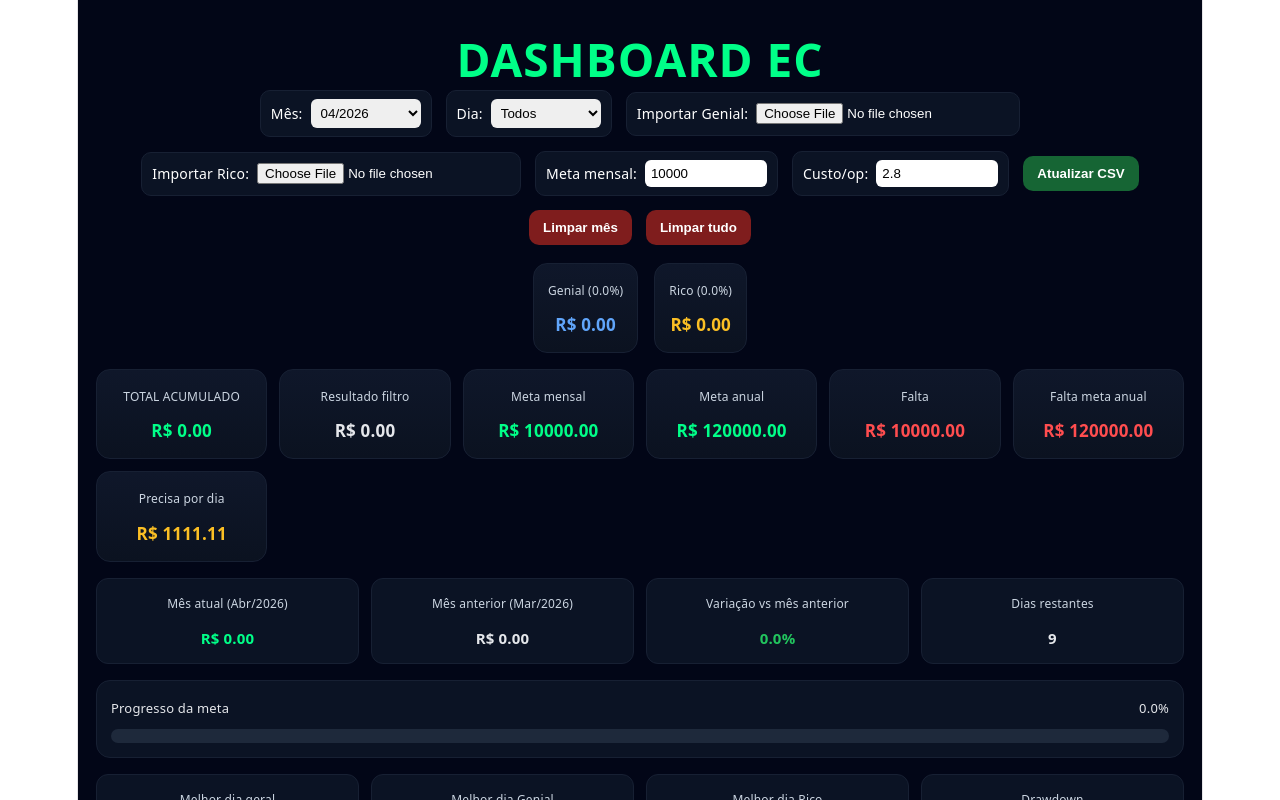
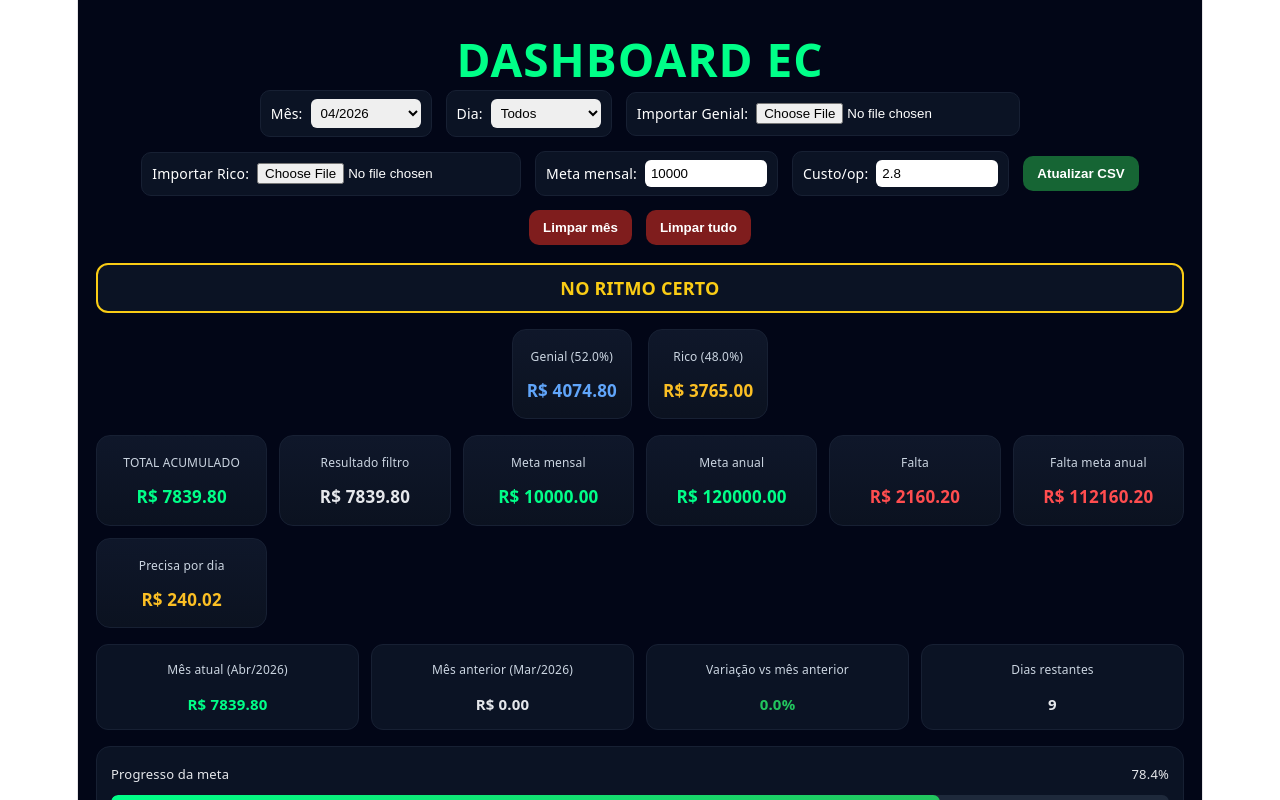
Before and after one commit to edercarvalhonovamutum-lgtm/dashboard-eder, a React (Vite) app: page / in a window 1280 px wide. Shown: the top 800 px of the page. Built offline with nearby package versions, Linux system fonts and the light colour scheme.

Commit message:
versao automatica

```diff
--- a/src/App.jsx
+++ b/src/App.jsx
@@ -1,4 +1,4 @@
-import { useEffect, useMemo, useState } from "react";
+import { useEffect, useMemo, useRef, useState } from "react";
 import {
   ResponsiveContainer,
   LineChart,
@@ -15,7 +15,7 @@ import {
   ReferenceLine,
 } from "recharts";
 
-const STORAGE_KEY = "dashboard_ec_professional_history_v1";
+const STORAGE_KEY = "dashboard_ec_auto_v1";
 
 const GENIAL_CSV_URL = "/genial.csv";
 const RICO_CSV_URL = "/rico.csv";
@@ -164,6 +164,8 @@ function normalizeDays(daysMap) {
   return Object.values(daysMap)
     .map((item) => ({
       ...item,
+      genial: item.genial || 0,
+      rico: item.rico || 0,
       total: (item.genial || 0) + (item.rico || 0),
     }))
     .sort((a, b) => a.dateKey.localeCompare(b.dateKey));
@@ -204,6 +206,7 @@ function CustomTooltip({ active, payload, label }) {
 
 export default function App() {
   const currentMonthKey = toMonthKey(new Date());
+  const autoLoadedRef = useRef(false);
 
   const [db, setDb] = useState({
     days: {},
@@ -469,10 +472,10 @@ export default function App() {
     return await res.text();
   }
 
-  async function atualizarDoPublic() {
+  async function atualizarDoPublic(showMessage = true) {
     try {
       setLoadingCsv(true);
-      setStatusMsg("Buscando arquivos CSV do site...");
+      if (showMessage) setStatusMsg("Buscando arquivos CSV do site...");
 
       const genialText = await fetchCsvText(GENIAL_CSV_URL);
       const ricoText = await fetchCsvText(RICO_CSV_URL);
@@ -487,14 +490,24 @@ export default function App() {
       upsertBrokerRows(genialRows, "genial");
       upsertBrokerRows(ricoRows, "rico");
 
-      setStatusMsg("Arquivos CSV atualizados com sucesso.");
+      if (showMessage) {
+        setStatusMsg("Arquivos CSV atualizados com sucesso.");
+      }
     } catch (err) {
       console.error(err);
-      setStatusMsg(`Erro ao buscar os CSVs do site: ${err.message}`);
+      if (showMessage) {
+        setStatusMsg(`Erro ao buscar os CSVs do site: ${err.message}`);
+      }
     } finally {
       setLoadingCsv(false);
     }
   }
+
+  useEffect(() => {
+    if (autoLoadedRef.current) return;
+    autoLoadedRef.current = true;
+    atualizarDoPublic(false);
+  }, []);
 
   function importManualFile(file, broker) {
     if (!file) return;
@@ -529,6 +542,16 @@ export default function App() {
     setSelectedDay("TODOS");
     setStatusMsg("Histórico completo apagado.");
   }
+
+  const ritmoColor =
+    progressoMeta >= 100 ? "#22c55e" : progressoMeta >= 70 ? "#facc15" : "#ef4444";
+
+  const ritmoTexto =
+    progressoMeta >= 100
+      ? "META BATIDA"
+      : progressoMeta >= 70
+      ? "NO RITMO CERTO"
+      : "ATRASADO";
 
   return (
     <div style={styles.page}>
@@ -607,7 +630,7 @@ export default function App() {
 
           <button
             style={styles.driveButton}
-            onClick={atualizarDoPublic}
+            onClick={() => atualizarDoPublic(true)}
             disabled={loadingCsv}
           >
             {loadingCsv ? "Atualizando..." : "Atualizar CSV"}
@@ -623,6 +646,10 @@ export default function App() {
         </div>
 
         {!!statusMsg && <div style={styles.statusMsg}>{statusMsg}</div>}
+
+        <div style={{ ...styles.ritmoBox, borderColor: ritmoColor }}>
+          <span style={{ color: ritmoColor, fontWeight: "800" }}>{ritmoTexto}</span>
+        </div>
 
         <div style={styles.topCards}>
           <Card
@@ -969,6 +996,14 @@ const styles = {
     color: "#cbd5e1",
     fontSize: 14,
   },
+  ritmoBox: {
+    textAlign: "center",
+    marginBottom: 16,
+    padding: "10px 14px",
+    borderRadius: 12,
+    border: "2px solid",
+    background: "#0b1324",
+  },
   topCards: {
     display: "flex",
     justifyContent: "center",
```
